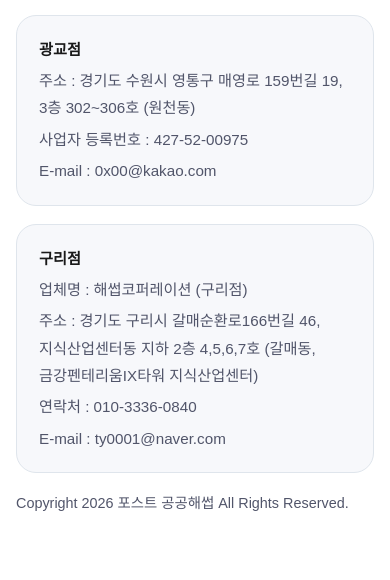
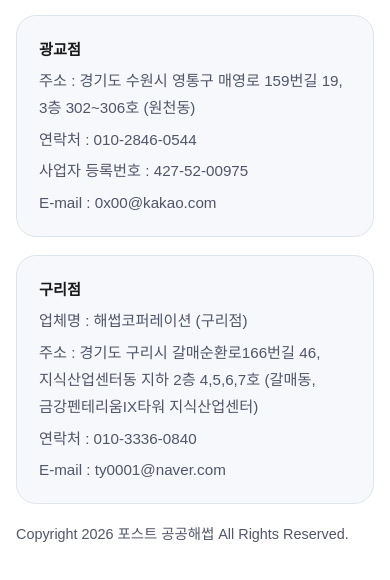
Before and after one commit to soobeom82-glitch/post-haccp-web, a plain HTML site: page food-manufacturing-consulting.html in a window 390 px wide. Shown: the part 3528-4108 px from the top of the page. Drawn offline with Linux system fonts and the light colour scheme; a web font is replaced by a local one.

Commit message:
Add phone number to gwanggyo branch footer

```diff
--- a/food-manufacturing-consulting.html
+++ b/food-manufacturing-consulting.html
@@ -130,6 +130,7 @@
         <section class="footer-branch">
           <p class="footer-branch-name">광교점</p>
           <p>주소 : 경기도 수원시 영통구 매영로 159번길 19, 3층 302~306호 (원천동)</p>
+          <p>연락처 : <a href="tel:01028460544">010-2846-0544</a></p>
           <p>사업자 등록번호 : 427-52-00975</p>
           <p>E-mail : <a href="mailto:0x00@kakao.com">0x00@kakao.com</a></p>
         </section>
```
Also changed, not shown: guri-branch.html (+1 -0 lines), gwanggyo-haccp-facility.html (+1 -0 lines), haccp-preparation-support.html (+1 -0 lines), index.html (+1 -0 lines).
